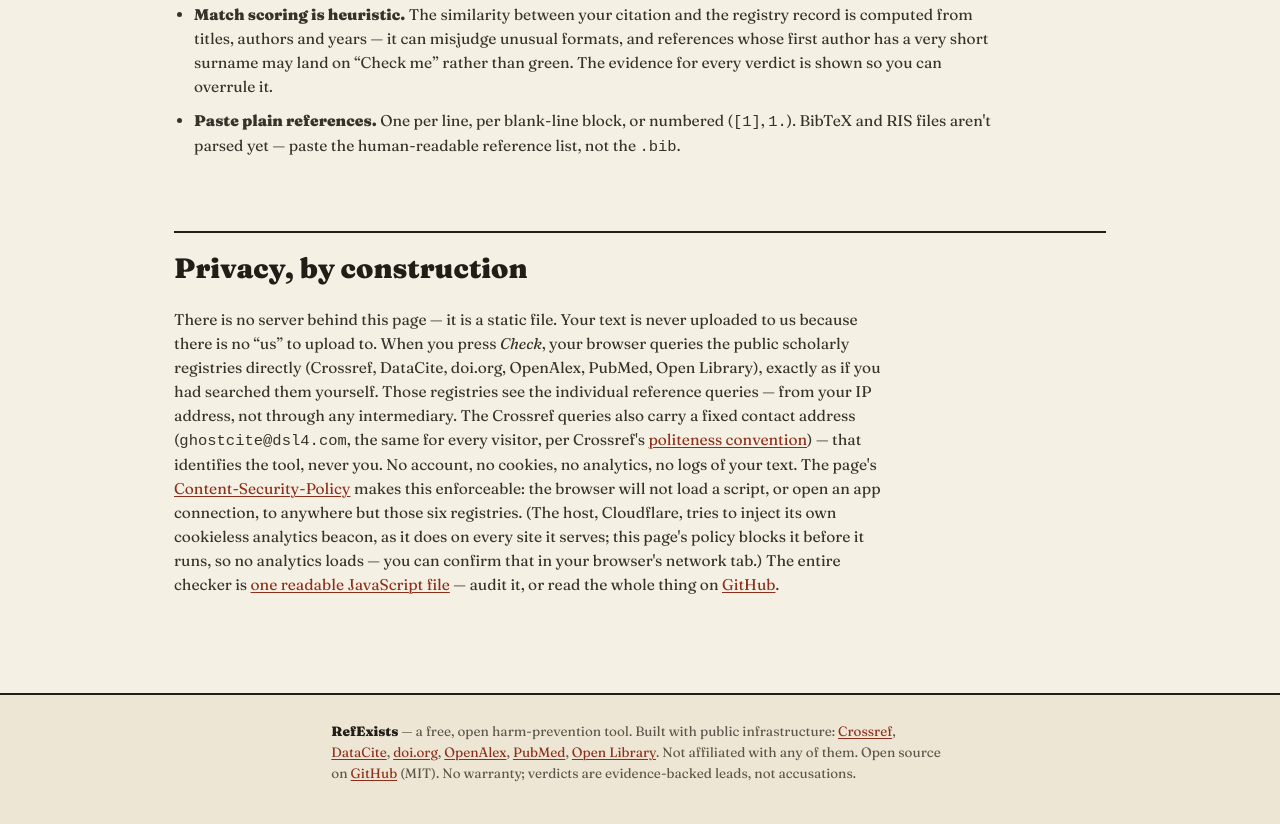
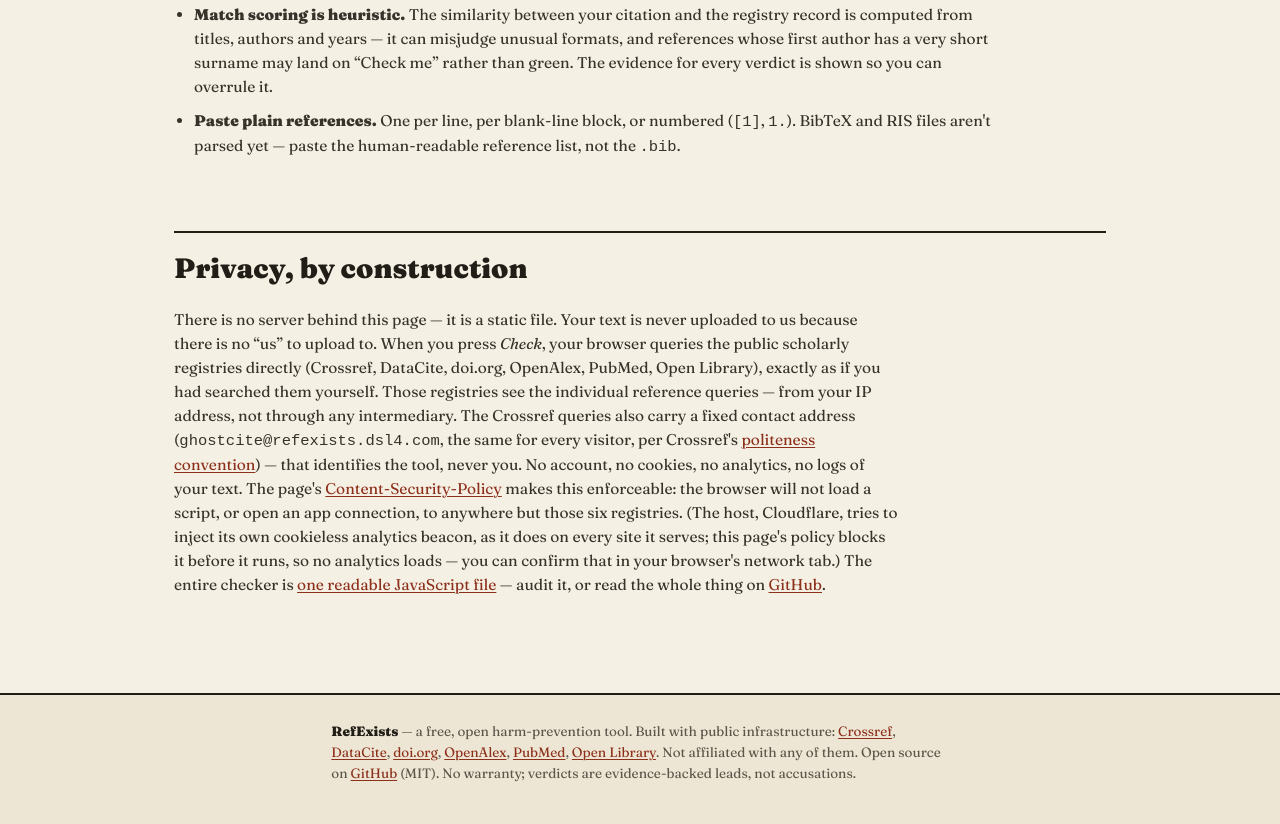
Before and after one commit to domward2/refexists, a plain HTML site: page public/index.html in a window 1280 px wide. Shown: the part 1989-2813 px from the top of the page. Drawn offline with Linux system fonts and the light colour scheme.

Commit message:
fix(contact): ghostcite@refexists.dsl4.com (real branded mailbox, was a dead root address)

```diff
--- a/public/index.html
+++ b/public/index.html
@@ -114,7 +114,7 @@
       queries the public scholarly registries directly (Crossref, DataCite, doi.org, OpenAlex,
       PubMed, Open Library), exactly as if you had searched them yourself. Those registries see
       the individual reference queries — from your IP address, not through any intermediary.
-      The Crossref queries also carry a fixed contact address (<code>ghostcite@dsl4.com</code>,
+      The Crossref queries also carry a fixed contact address (<code>ghostcite@refexists.dsl4.com</code>,
       the same for every visitor, per Crossref's <a href="https://www.crossref.org/documentation/retrieve-metadata/rest-api/tips-for-using-the-crossref-rest-api/" rel="noopener">politeness convention</a>) — that identifies the tool, never you.
       No account, no cookies, no analytics, no logs of your text.
       The page's <a href="https://developer.mozilla.org/en-US/docs/Web/HTTP/CSP" rel="noopener">Content-Security-Policy</a>
--- a/public/verifier.js
+++ b/public/verifier.js
@@ -10,7 +10,7 @@
  * negative from the registry (HTTP 404 / handle responseCode 100).
  */
 
-const MAILTO = 'ghostcite@dsl4.com';
+const MAILTO = 'ghostcite@refexists.dsl4.com';
 const FETCH_TIMEOUT_MS = 12000;
 const MAX_REFS = 100;
 
```
